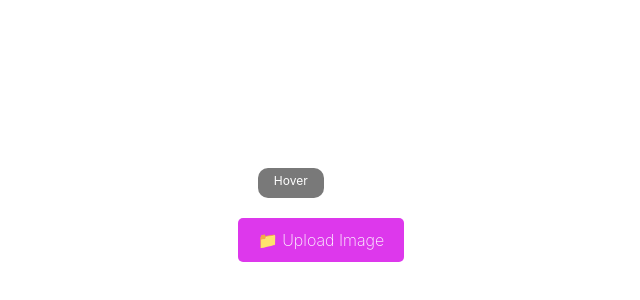
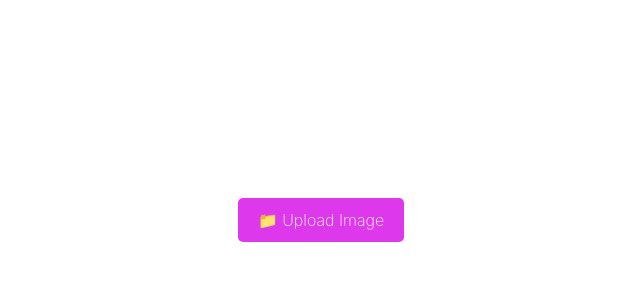
Before and after one commit to borjantona/opencv-image-dominant-colors, a React (Vite) app: page / in a window 1280 px wide. Shown: the part 190-490 px from the top of the page, without its empty margins (319-959 px from the left). Built offline with nearby package versions, Linux system fonts and the light colour scheme.

Commit message:
fix: remove hover tag when no dominant colors processed

```diff
--- a/src/components/DominantColors/DominantColors.tsx
+++ b/src/components/DominantColors/DominantColors.tsx
@@ -45,15 +45,15 @@ export const DominantColors = ({
 			  onTouchEnd={() => setHoveredColors(null)}
             ></div>
           ))}
-          {hoveredColors ? (
+          {dominantColors && hoveredColors ? (
             <div className="color-tooltip">
               {rgbToHex(hoveredColors[0], hoveredColors[1], hoveredColors[2])}
             </div>
-          ) : (
+          ) : (dominantColors.length > 0 && (
             <div className="color-tooltip">
               Hover
             </div>
-          )}
+          ))}
         </div>
       )}
     </>
```
